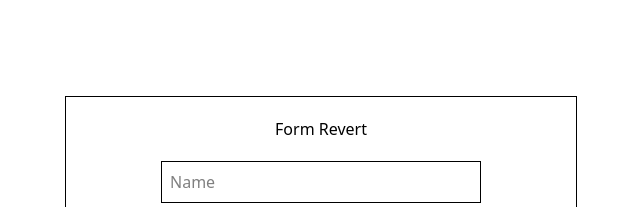
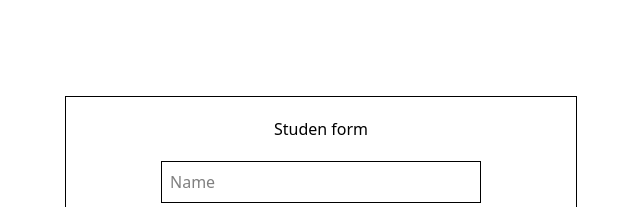
Before and after one commit to Rohitramansingh/gitPractics, a Next.js app: page / in a window 1280 px wide. Shown: the top 207 px of the page, without its empty margins (319-959 px from the left). Built offline with nearby package versions, Linux system fonts and the light colour scheme.

Commit message:
add student heading

```diff
--- a/src/Components/Form.tsx
+++ b/src/Components/Form.tsx
@@ -35,7 +35,7 @@ const MyForm = () => {
     >
       {({ values, setFieldValue }) => (
         <Form className="flex flex-col items-center w-[40%] mx-auto border mt-24 p-5">
-          <p>Form Revert</p>
+          <p>Studen form</p>
           <FieldArray name="students">
             {({ push, remove }) => (
               <div>
```
